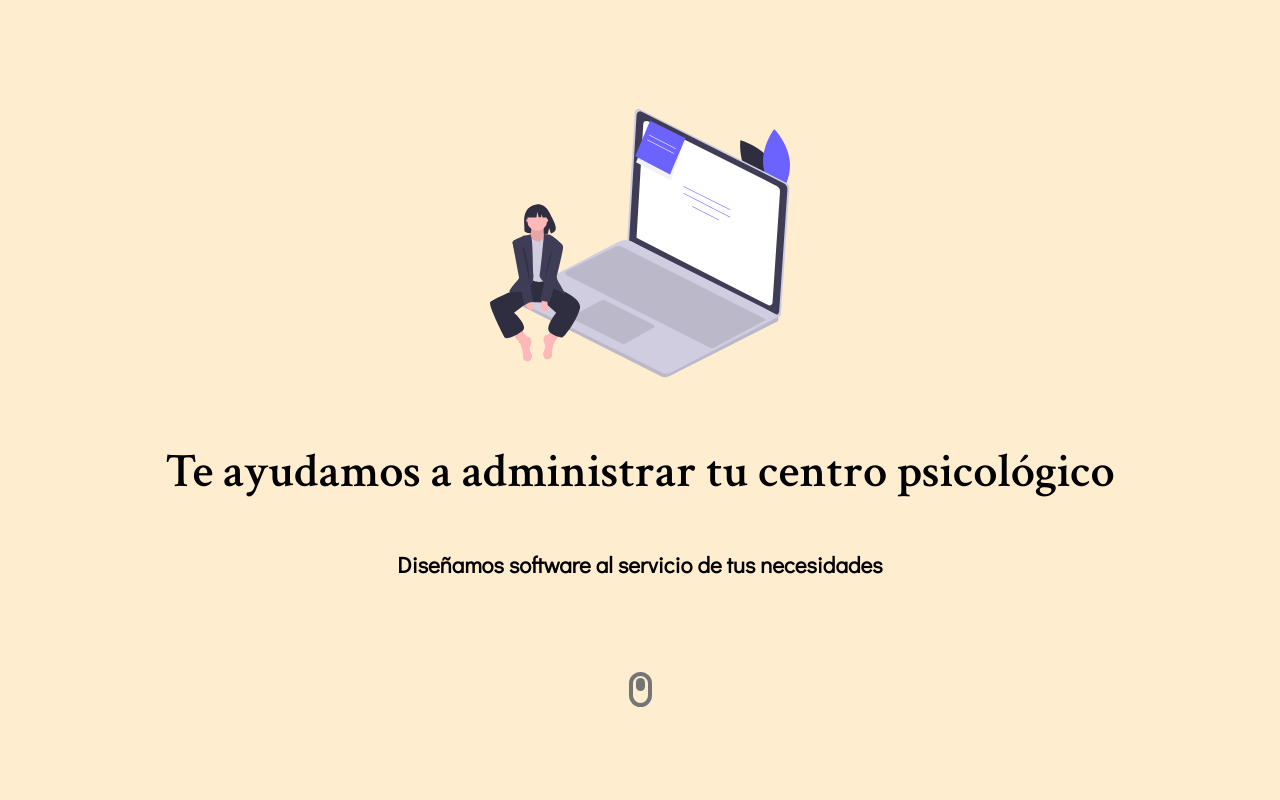
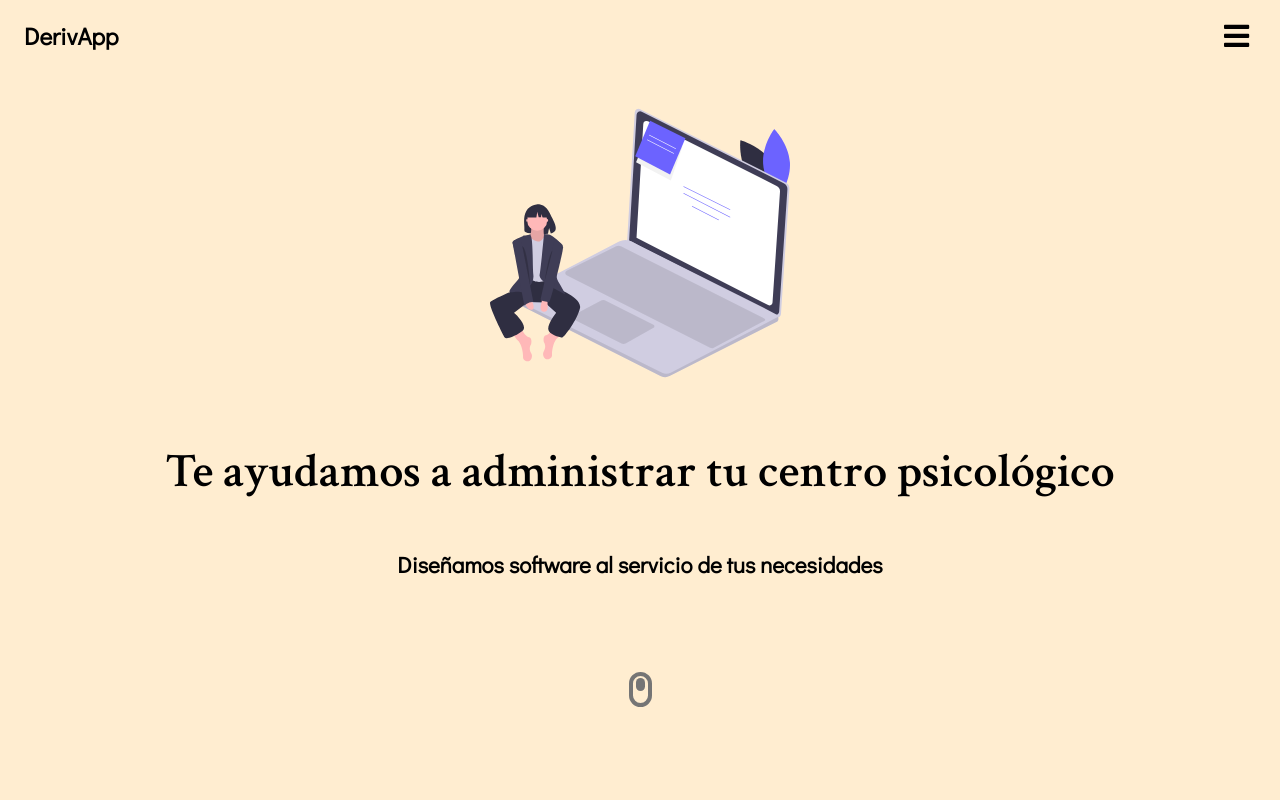
Before and after one commit to GabrielTurrillas/derivapp_landingpage, a Next.js app: page / in a window 1280 px wide. Shown: the top 800 px of the page. Built offline with nearby package versions, Linux system fonts and the light colour scheme.

Commit message:
navbar complte

```diff
--- /dev/null
+++ b/components/Navbar/index.js
@@ -0,0 +1,72 @@
+import { FaBars } from 'react-icons/fa';
+import styled from 'styled-components';
+import {
+  widthSize,
+  backgroundColor,
+} from '../../styles';
+
+const Navbar = () => {
+  return (
+    <>
+      <Nav>
+        <NavbarContainer>
+          <NavLogo>DerivApp</NavLogo>
+          <MobileIcon>
+            <FaBars />
+          </MobileIcon>
+        </NavbarContainer>
+      </Nav>
+    </>
+  );
+};
+
+export default Navbar;
+
+const Nav = styled.nav`
+  display:flex;
+  width: 100%;
+  display: flex;
+  justify-content:center;
+  align-items:center;
+  font-size: 1rem;
+  position:absolute;
+  top: 0;
+  z-index:999;
+  //box-shadow: 0 8px 8px -4px black;
+  @media screen and (max-width: 960px) {
+    transition: 0.8s all ease;
+  }
+`;
+
+const NavbarContainer = styled.div`
+  display:flex;
+  justify-content: space-between;
+  height: 70px;
+  width: 100%;
+  padding: 0 24px;
+  max-width: 100%;
+`;
+
+const NavLogo = styled.a`
+  color: #000;
+  font-family:'Didact Gothic', sans-serif;
+  justify-self: flex-start;
+  cursor: pointer;
+  padding:0;
+  font-size: 1.5rem;
+  display: flex;
+  align-items: center;
+  font-weight: bold;
+  text-decoration: none;
+`;
+
+const MobileIcon = styled.div`
+  display: block;
+  position: absolute;
+  top: 0;
+  right: 0;
+  transform: translate(-100%, 60%);
+  font-size: 1.8rem;
+  cursor: pointer;
+  color: #000;
+`;
--- a/components/index.js
+++ b/components/index.js
@@ -6,3 +6,4 @@ export { default as Footer } from './Footer';
 //components
 export { default as ScrollIndicator } from './ScrollIndicator';
 export { default as Button } from './Button';
+export { default as Navbar } from './Navbar';
--- a/pages/index.js
+++ b/pages/index.js
@@ -1,5 +1,6 @@
 import Head from 'next/head'
 import {
+  Navbar,
   Hero,
   ImageScreen,
   Footer
@@ -8,6 +9,7 @@ import {
 export default function Home() {
   return (
     <>
+      <Navbar />
       <Hero />
       <ImageScreen />
       <Footer />
```
Also changed, not shown: components/Sidebar/index.js (added, +9 -0 lines), 2 other files (tests, documents, lock files or other folders).
